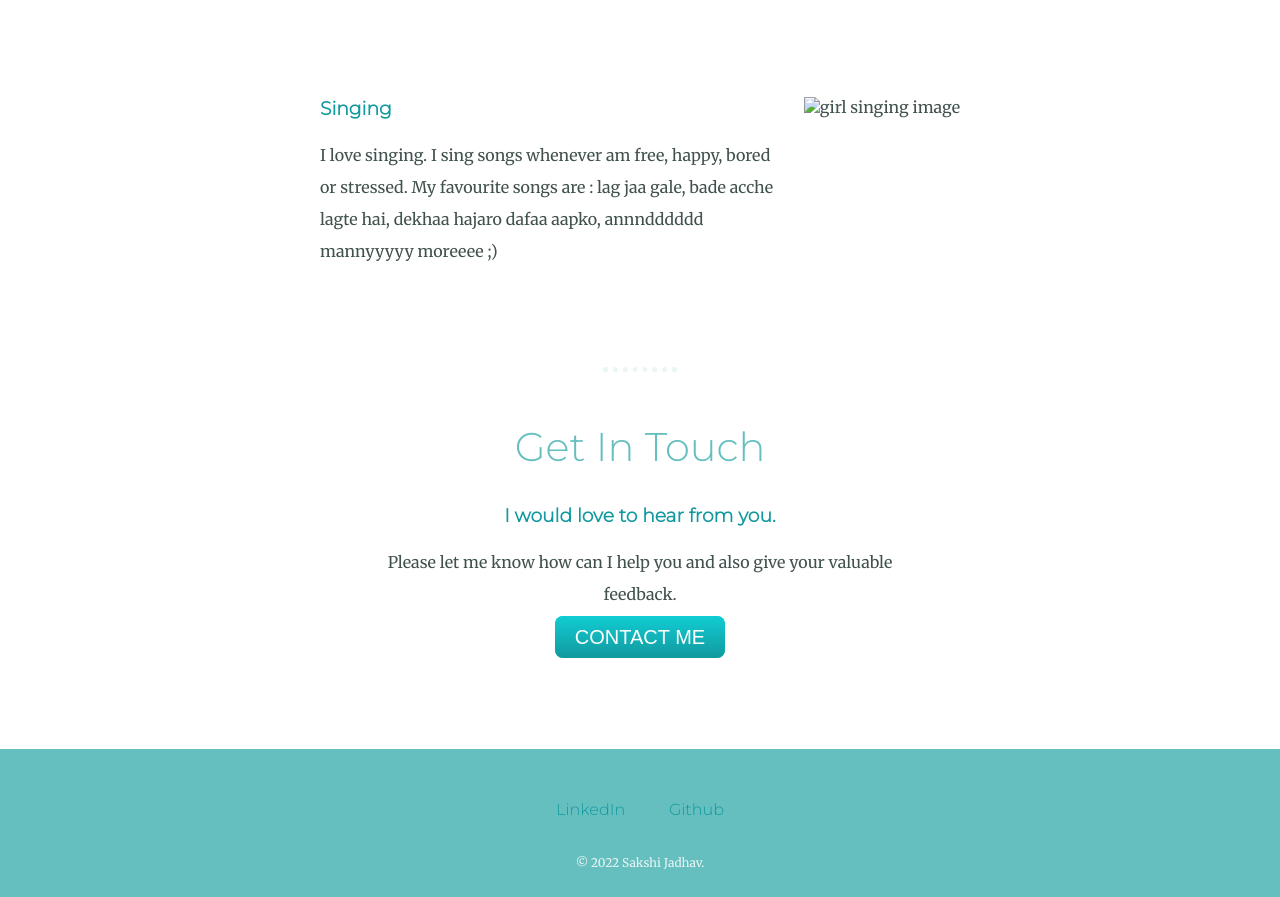
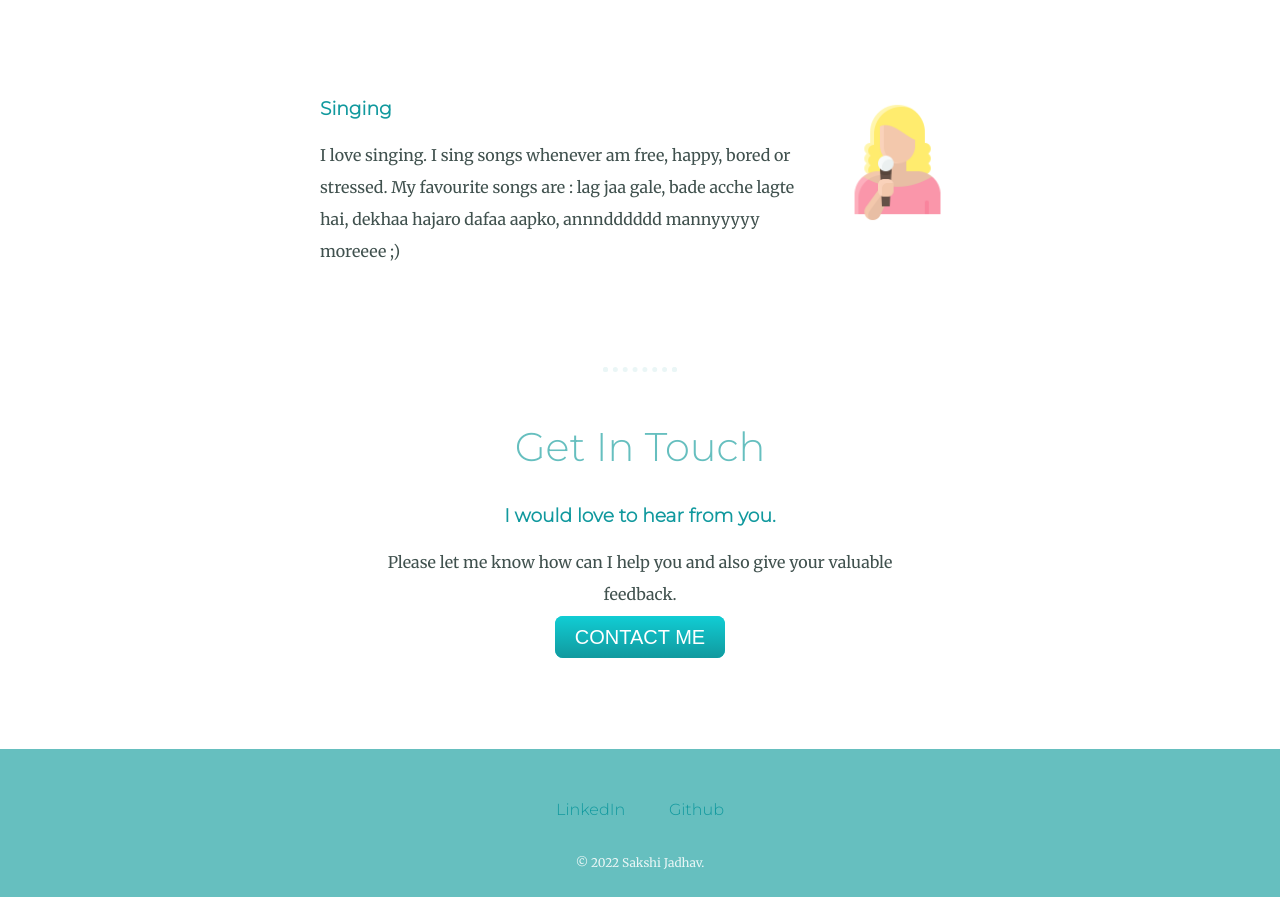
Before and after one commit to sakshi-jadhav/Personal-Website, a plain HTML site: page index.html in a window 1280 px wide. Shown: the part 1666-2563 px from the top of the page. Drawn offline with Linux system fonts and the light colour scheme.

Commit message:
Update index.html

```diff
--- a/index.html
+++ b/index.html
@@ -31,7 +31,7 @@
       <p> I love coding and exploring new technologies. vnfhubeiacnj uvii mcw hun usbvcyudcgsd uidsbcuidvcyus yn hegvyfgcudvb</p>
     </div>
     <div class="skill-row">
-      <img class="sing-img" src="images/singing" alt="girl singing image">
+      <img class="sing-img" src="images/singing.png" alt="girl singing image">
       <h3>Singing</h3>
       <p>I love singing. I sing songs whenever am free, happy, bored or stressed. My favourite songs are : lag jaa gale, bade acche lagte hai, dekhaa hajaro dafaa aapko, annndddddd mannyyyyy moreeee ;)</p>
     </div>
@@ -41,7 +41,7 @@
     <h2>Get In Touch</h2>
     <h3>I would love to hear from you.</h3>
     <p>Please let me know how can I help you and also give your valuable feedback.</p>
-    <a href="mailto:sakshijadhav2862@gmail.com" class="my-button">CONTACT ME</a>
+    <a href="mailto:sakshijadhav2862@gmail.com"  class="my-button">CONTACT ME</a>
   </div>
 </div>
 
```
